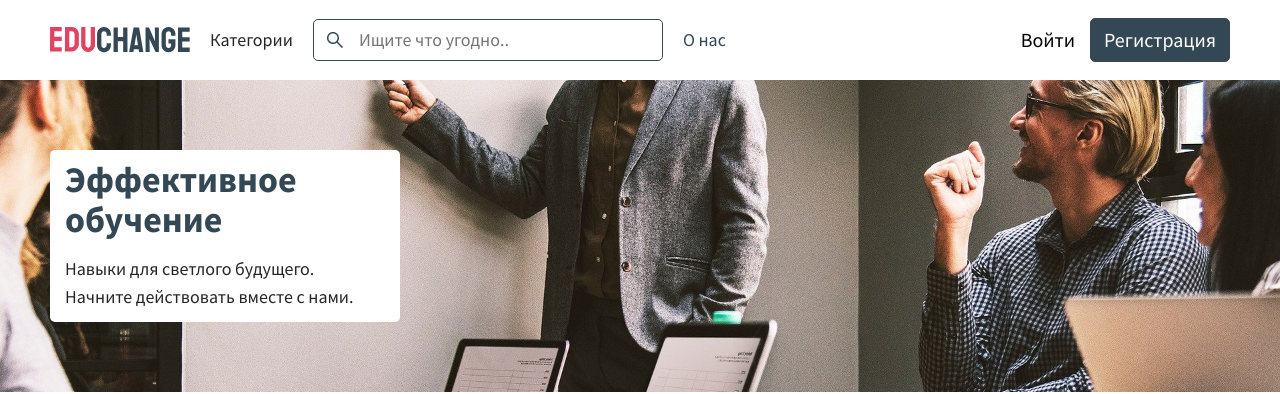
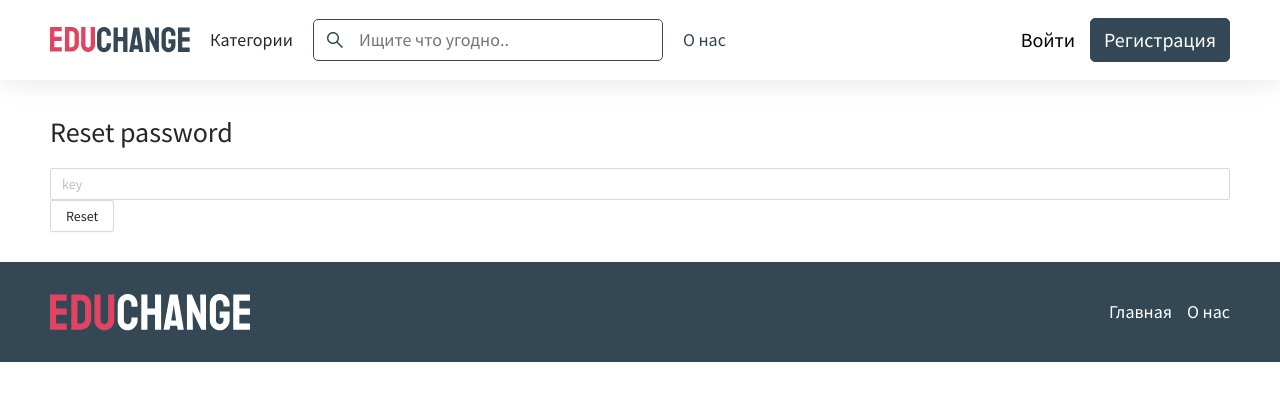
Before and after one commit to alinur05/EC, a React (Create React App) app: page /api/mail/reset-password in a window 1280 px wide. Before the commit this address led to /main. Shown: the top 394 px of the page. Built offline with nearby package versions, Linux system fonts and the light colour scheme; no server answers.

Commit message:
heroku commit

```diff
--- a/package.json
+++ b/package.json
@@ -1,7 +1,7 @@
 {
   "name": "final_project",
   "version": "0.1.0",
-  "private": true,
+  "private":false,
   "dependencies": {
     "@ant-design/icons": "^4.7.0",
     "@testing-library/jest-dom": "^5.16.1",
--- a/src/API/API.js
+++ b/src/API/API.js
@@ -2,7 +2,7 @@
 
 import axios from "axios"
 
-const ENDPOINT = "https://educhange.herokuapp.com/api"
+const ENDPOINT = "http://192.168.0.107:8080/api"
 const ADMIN_TOKEN = "Basic YWRtaW46YWRtaW4="
 
 async function fetcher(method, path, payload, configs) {
@@ -11,14 +11,15 @@ async function fetcher(method, path, payload, configs) {
  }
 
 class PostService {
+
     // AUTHENTICATION
 
     static async sign_up(body) {
-        const responce = await fetcher("post", "/user/sign/up", body)
+        const responce = await fetcher("post", "/user/sign-up", body)
         return responce
     }
     static async sign_in(body) {
-        const responce = await fetcher("post", "/user//sign/in", body)
+        const responce = await fetcher("post", "/user/sign-in", body)
         return responce
     }
 
--- /dev/null
+++ b/src/components/pages/ResetPassword.jsx
@@ -0,0 +1,19 @@
+import { Button, Input } from 'antd'
+import React, { useState } from 'react'
+import ContentWrapper from '../../UI/ContentWrapper'
+
+export default function ResetPassword() {
+    const [value, setValue] = useState("")
+
+    const handleReset = () => {
+        console.log(value)
+    }
+
+    return (
+        <ContentWrapper>
+            <h1>Reset password</h1>
+            <Input placeholder="key" value={value} onChnage={e => setValue(e.target.value)} />
+            <Button onClick={handleReset}>Reset</Button>
+        </ContentWrapper>
+    )
+}
```
Also changed, not shown: src/Router/routes.js (+5 -2 lines).
